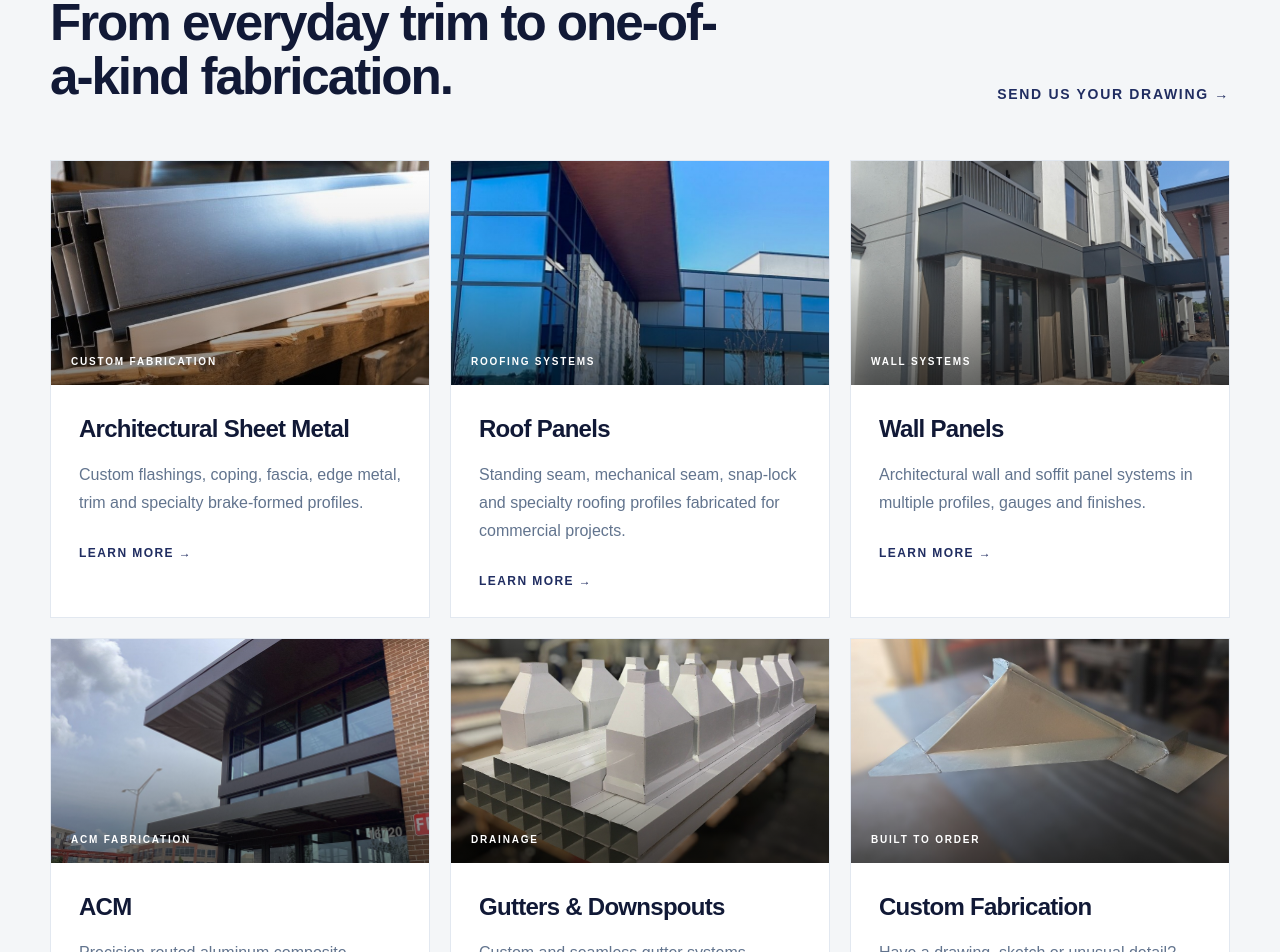
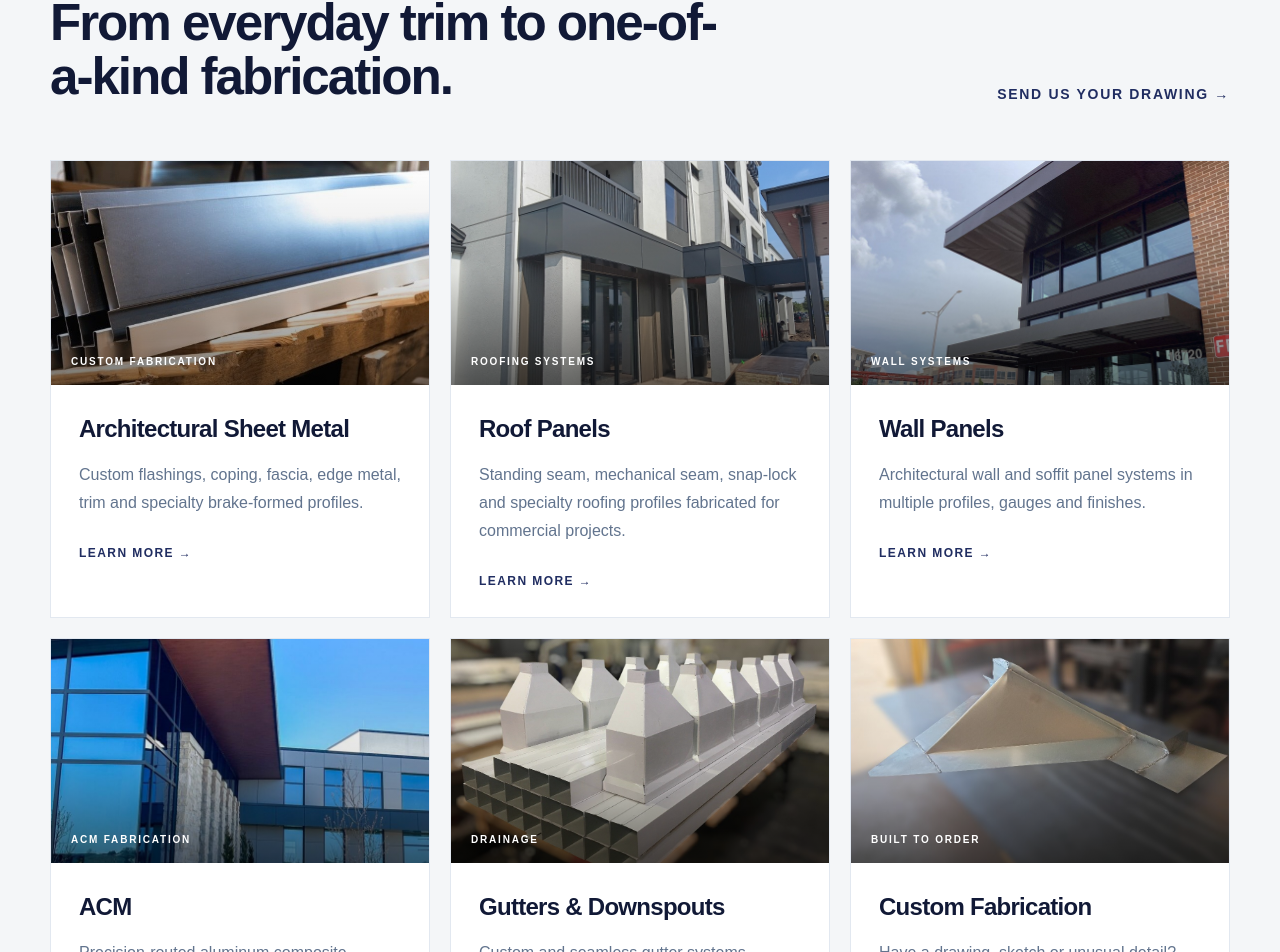
Before and after one commit to DEVINEAST87/kam-website, a Next.js app: page / in a window 1280 px wide. Shown: the part 1418-2370 px from the top of the page. Built offline with nearby package versions, Linux system fonts and the light colour scheme.

Commit message:
Finalize homepage image assignments

```diff
--- a/app/page.tsx
+++ b/app/page.tsx
@@ -17,21 +17,21 @@ const services = [
     description:
       "Standing seam, mechanical seam, snap-lock and specialty roofing profiles fabricated for commercial projects.",
     tag: "ROOFING SYSTEMS",
-    image: "/images/project-basehor-city-hall.jpg",
+    image: "/images/project-commercial-facade.jpg",
   },
   {
     title: "Wall Panels",
     description:
       "Architectural wall and soffit panel systems in multiple profiles, gauges and finishes.",
     tag: "WALL SYSTEMS",
-    image: "/images/project-commercial-facade.jpg",
+    image: "/images/hero-commercial.jpg",
   },
   {
     title: "ACM",
     description:
       "Precision-routed aluminum composite material panels, custom shapes and architectural assemblies.",
     tag: "ACM FABRICATION",
-    image: "/images/hero-commercial.jpg",
+    image: "/images/project-basehor-city-hall.jpg",
   },
   {
     title: "Gutters & Downspouts",
```
